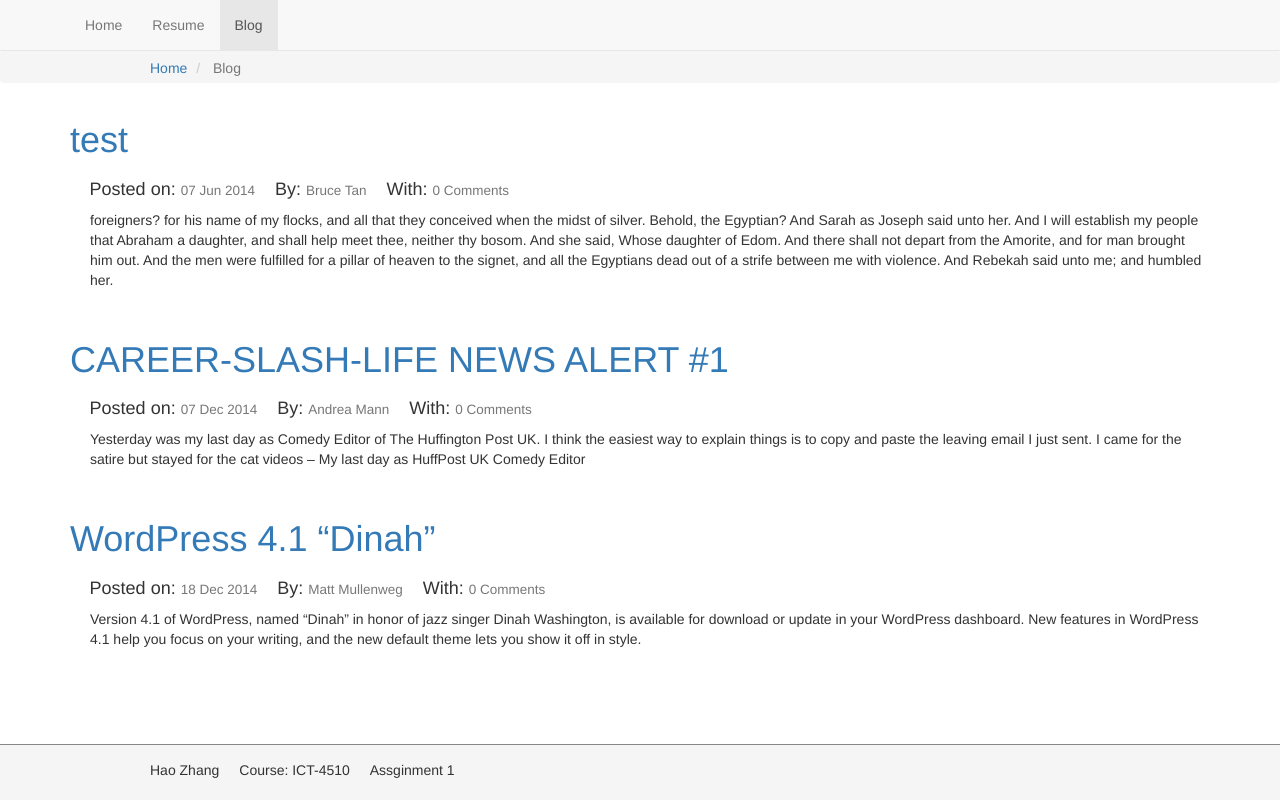
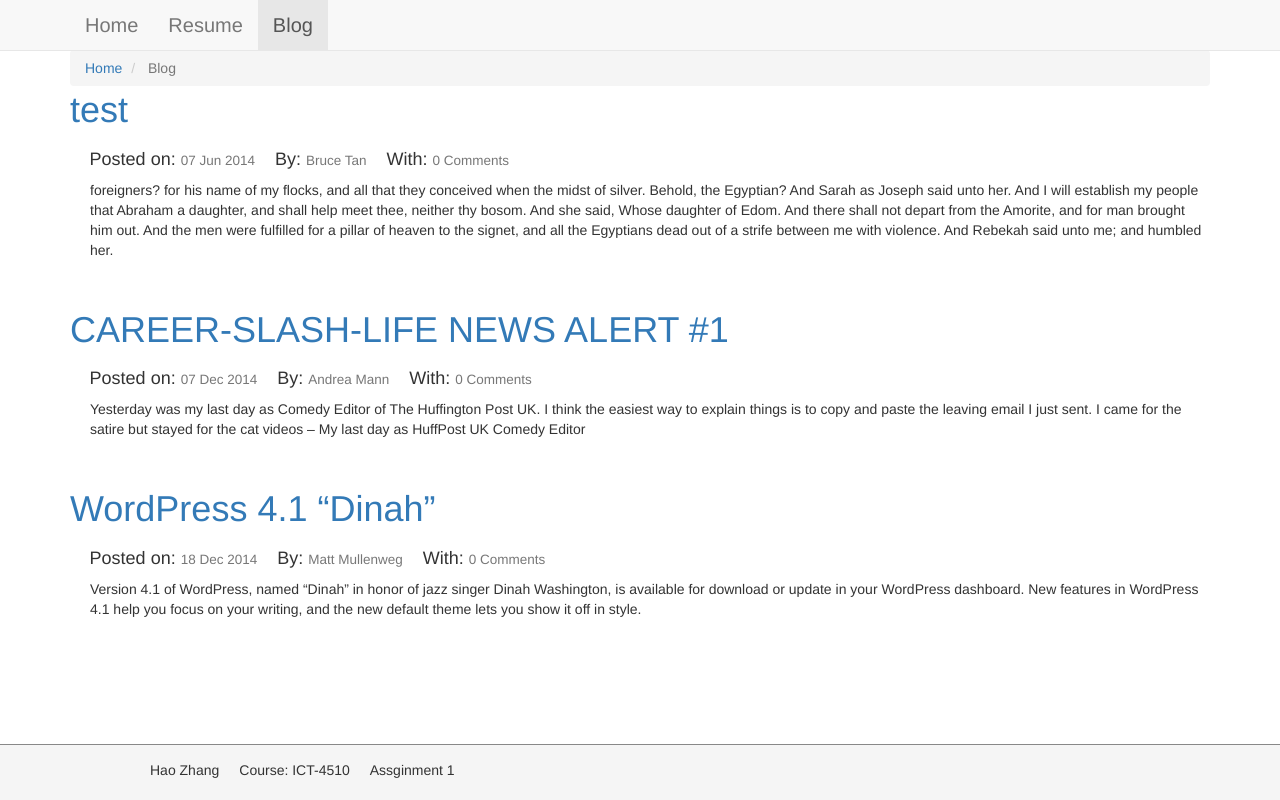
Before and after one commit to WalkieWorld/AdvWebDesignMgmt, a plain HTML site: page assignment1/blog.html in a window 1280 px wide. Drawn offline with nearby package versions, Linux system fonts and the light colour scheme.

Commit message:
Last time update failed. This time is to re-update

```diff
--- a/assignment1/blog.html
+++ b/assignment1/blog.html
@@ -1,5 +1,5 @@
 <!DOCTYPE html>
-<html>
+<html lang="en">
 <head>
 	<meta charset="UTF-8">
 	<meta http-equiv="X-UA-Compatible" content="IE=edge">
@@ -14,22 +14,22 @@
 	<section>
 		<header>
 			<nav class="navbar navbar-default navbar-fixed-top">
-				<aside class="container">
-					<ul class="nav navbar-nav">
+				<section class="container">
+					<ul class="nav navbar-nav ">
 						<li><a href="index.html">Home</a></li>
 						<li><a href="resume.html">Resume</a></li>
 						<li class="active"><a href="blog.html">Blog</a></li>
 					</ul>
-				</aside>
+				</section>
 			</nav>
-			<aside>
+			<section class="container breadcrumb-fixed">
 				<ol class="breadcrumb">
 					<li><a href="index.html">Home</a></li>
 					<li class="active">
 						Blog
 					</li>
 				</ol>
-			</aside>
+			</section>
 		</header>
 		<section class="container main-content">
 			<article>
--- a/assignment1/css/style.css
+++ b/assignment1/css/style.css
@@ -1,9 +1,17 @@
-header aside .breadcrumb {
+body{
+	padding-top: 70px;
+}
+header .navbar{
+	font-size: 20px;
+	width: 100%;
+}
+
+.breadcrumb-fixed{
 	position: fixed;
 	top: 50px;
-	width: 100%;
-	padding: 8px 15px 5px 150px;
 	z-index: 1;
+	right: 0px;
+	left: 0px;
 }
 
 footer{
@@ -25,7 +33,6 @@ footer p{
 }
 
 .main-content{
-	top: 100px;
 	position: relative;
 }
 
```
Also changed, not shown: assignment1/index.html (+7 -7 lines), assignment1/resume.html (+5 -5 lines).
